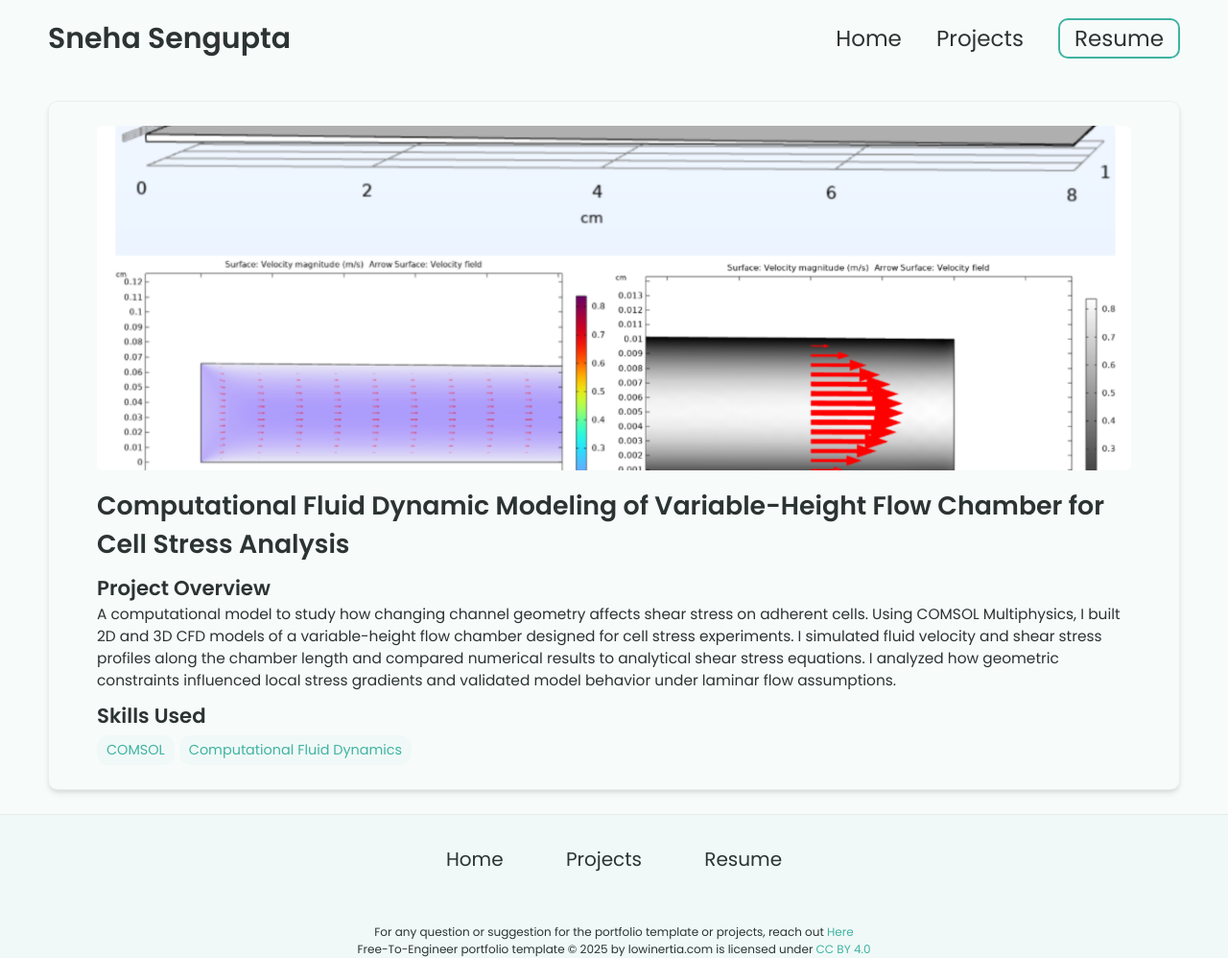
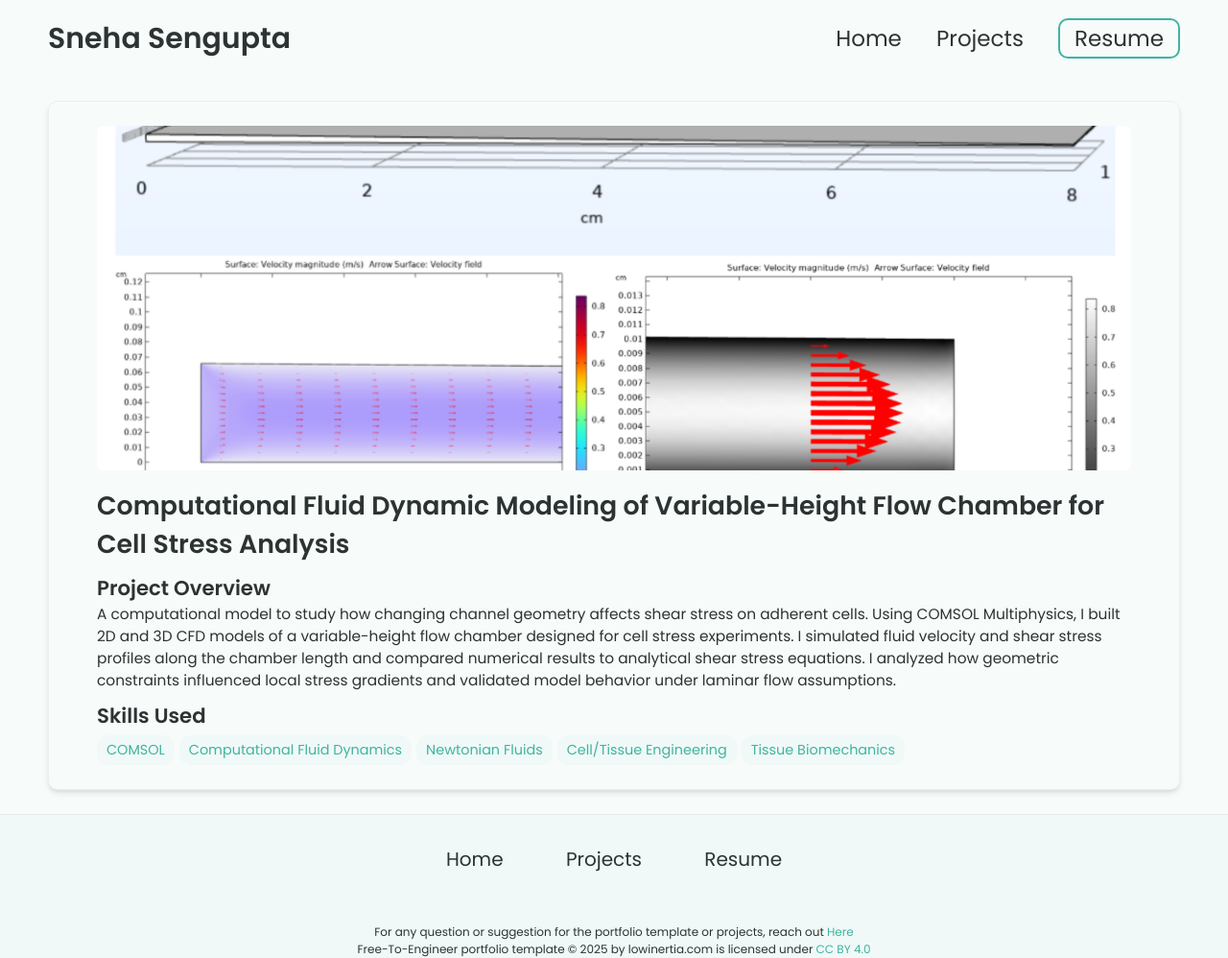
Before and after one commit to snehaus22/snehaus22.github.io, a Jekyll site: the page built from _projects/CFD-flow-chamber/index.md, in a window 1280 px wide. Shown: the whole page at 96% size. Built offline with Jekyll 4.4.1, drawn with Linux system fonts in a browser that asks for light colours.

Commit message:
Update skills section in CFD flow chamber project
Added additional skills related to Newtonian fluids, cell/tissue engineering, and tissue biomechanics.

```diff
--- a/_projects/CFD-flow-chamber/index.md
+++ b/_projects/CFD-flow-chamber/index.md
@@ -5,5 +5,8 @@ description:  A computational model to study how changing channel geometry affec
 skills:
 - COMSOL
 - Computational Fluid Dynamics
+- Newtonian Fluids
+- Cell/Tissue Engineering
+- Tissue Biomechanics
 main-image: /cfdflowchamber.png
 ---
```
